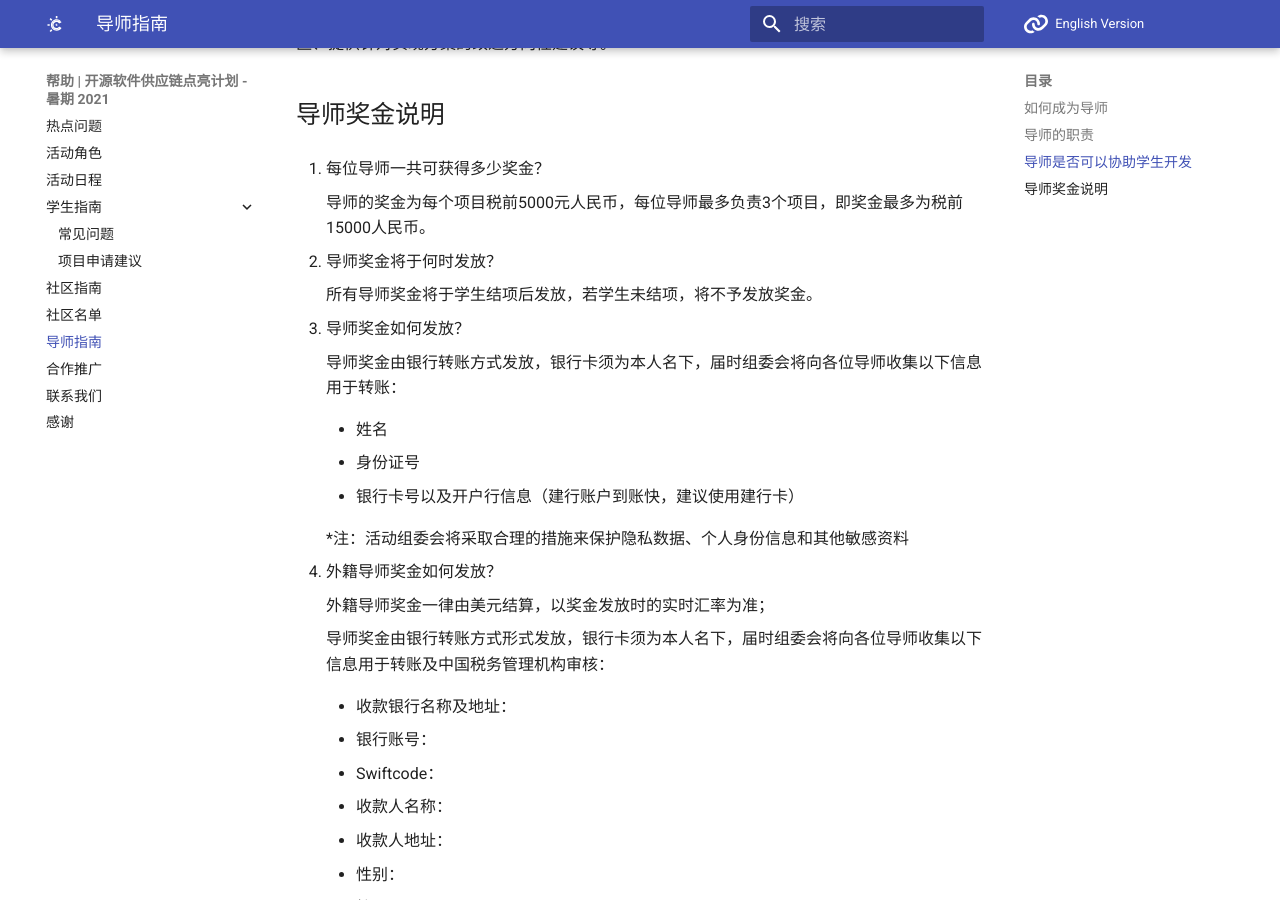
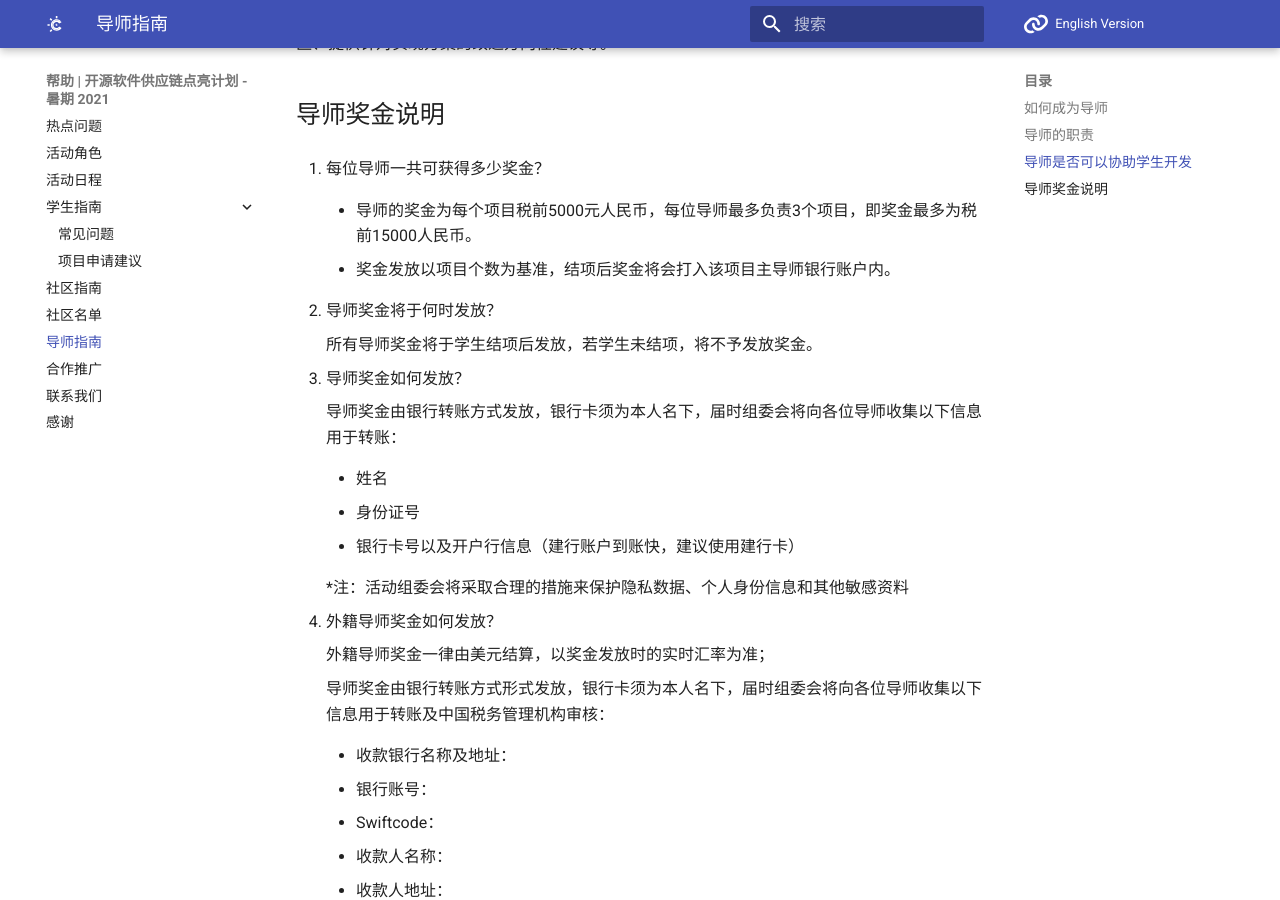
Before and after one commit to summer-ospp/help, an MkDocs documentation site: the page built from docs/mentor.md, in a window 1280 px wide and 900 px high, scrolled down 1013 px. Built offline with MkDocs 1.6.1 and Material for MkDocs 9.7.7, drawn with Linux system fonts in a browser that asks for light colours; comment, search, counter and statistics services are not loaded.

Commit message:
Update mentor.md

```diff
--- a/docs/mentor.md
+++ b/docs/mentor.md
@@ -28,7 +28,9 @@
 
 1. 每位导师一共可获得多少奖金？
 
-    导师的奖金为每个项目税前5000元人民币，每位导师最多负责3个项目，即奖金最多为税前15000人民币。
+    - 导师的奖金为每个项目税前5000元人民币，每位导师最多负责3个项目，即奖金最多为税前15000人民币。
+
+    - 奖金发放以项目个数为基准，结项后奖金将会打入该项目主导师银行账户内。
 
 2. 导师奖金将于何时发放？
 
```
